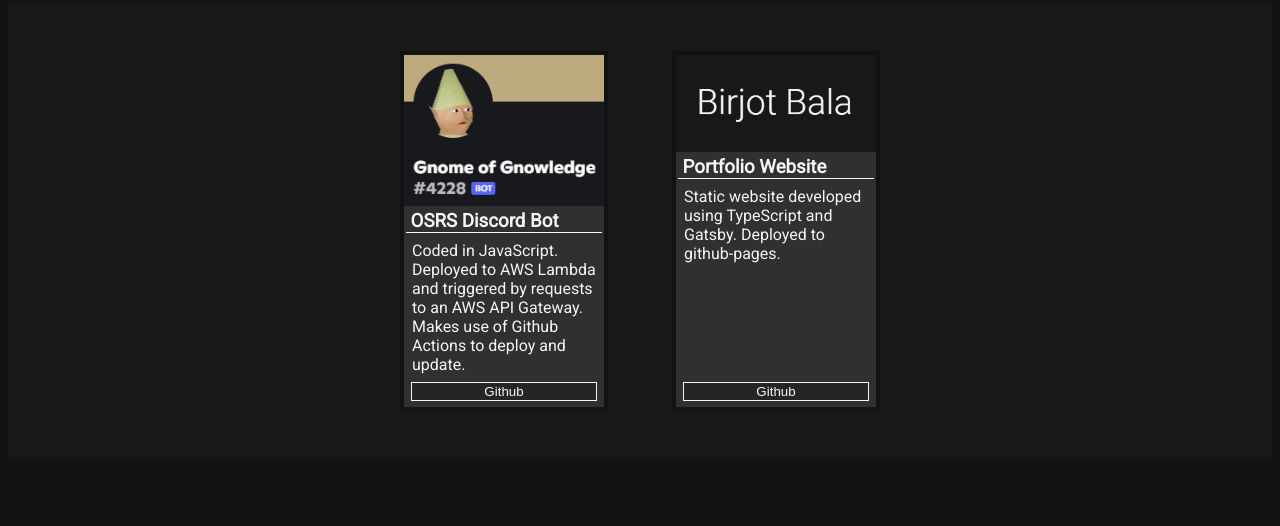
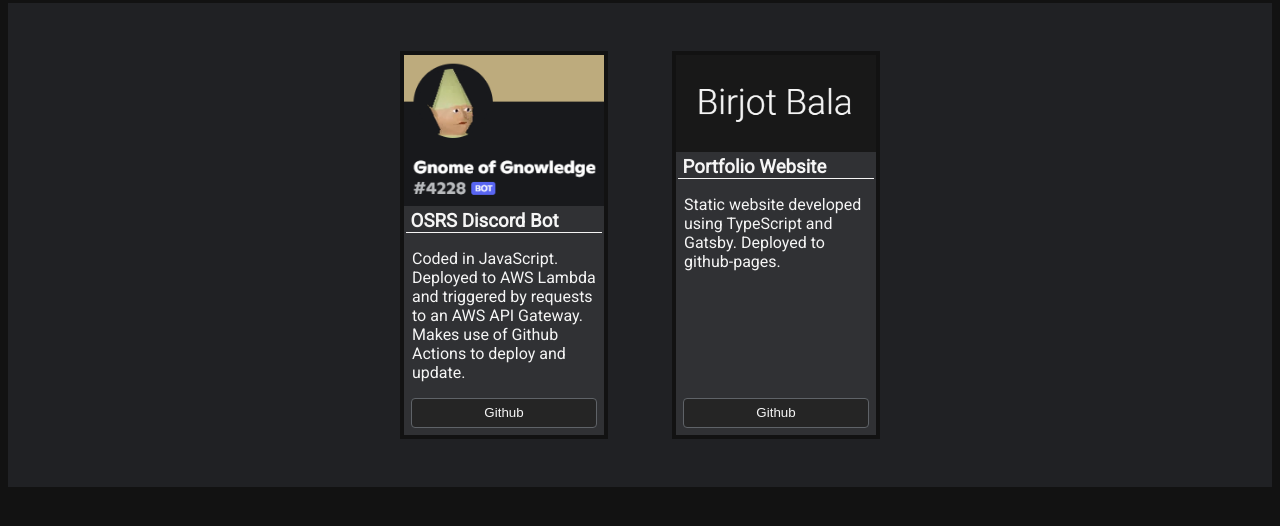
Before and after one commit to Birjot-Bala/birjot-bala.github.io, a Gatsby site: page /projects in a window 1280 px wide. Shown: the part 102-628 px from the top of the page. Built offline with nearby package versions, Linux system fonts and the light colour scheme; Gatsby itself is replaced by a stand-in of ours.

Commit message:
Styling changes

```diff
--- a/src/styles/card.module.css
+++ b/src/styles/card.module.css
@@ -1,6 +1,6 @@
 .card {
     border: solid var(--main-color) 4px;
-    background-color: #303030;
+    background-color: #303134;
     transition: 0.2s ease-out;
     margin: 32px;
     min-width: 200px;
@@ -34,16 +34,17 @@
 }
 
 .card p {
-    margin: 0.5em;
+    margin: 1em 0.5em;
 }
 
 .card button {
     margin: 0.5em;
     background-color: #252525;
     color: var(--font-color);
-    border: solid var(--font-color) 1px;
-    transition: 0.2s ease-out;
+    border: 1px solid #5f6368;
     margin-top: auto;
+    border-radius: 4px;
+    padding: 0.5em
 }
 
 .card button:hover {
--- a/src/styles/global.css
+++ b/src/styles/global.css
@@ -2,7 +2,7 @@
 
 :root {
     --main-color: #121212;
-    --bg-color: #181818;
+    --bg-color: #202124;
     --font-color: #f5f5f5;
 }
 
@@ -57,6 +57,7 @@
 
 nav .social-media {
     align-self: center;
+    margin: 5px 0px;
 }
 
 nav .social-media img {
--- a/src/styles/index.module.css
+++ b/src/styles/index.module.css
@@ -8,12 +8,12 @@
 }
 
 .indexPage img {
-    background-color: #303030;
+    background-color: #303134;
     border-radius: 5%;
     padding: 20px;
     max-width: 100%;
     max-height: 500px;
-    margin: 20px;
+    margin: 40px;
 }
 
 .indexPage h1 {
@@ -22,7 +22,6 @@
 }
 
 .text {
-    margin: 20px;
     flex-grow: 1;
     flex-basis: 33%;
 }
```
